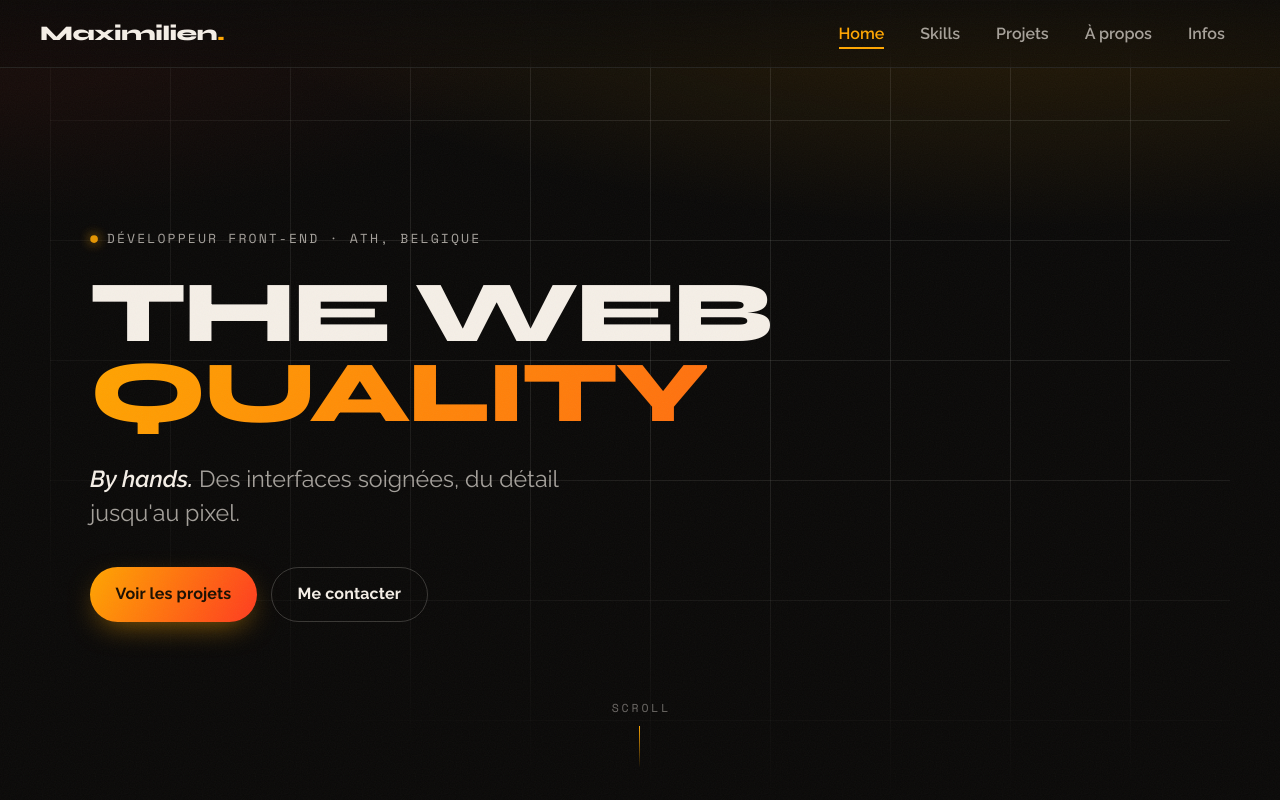
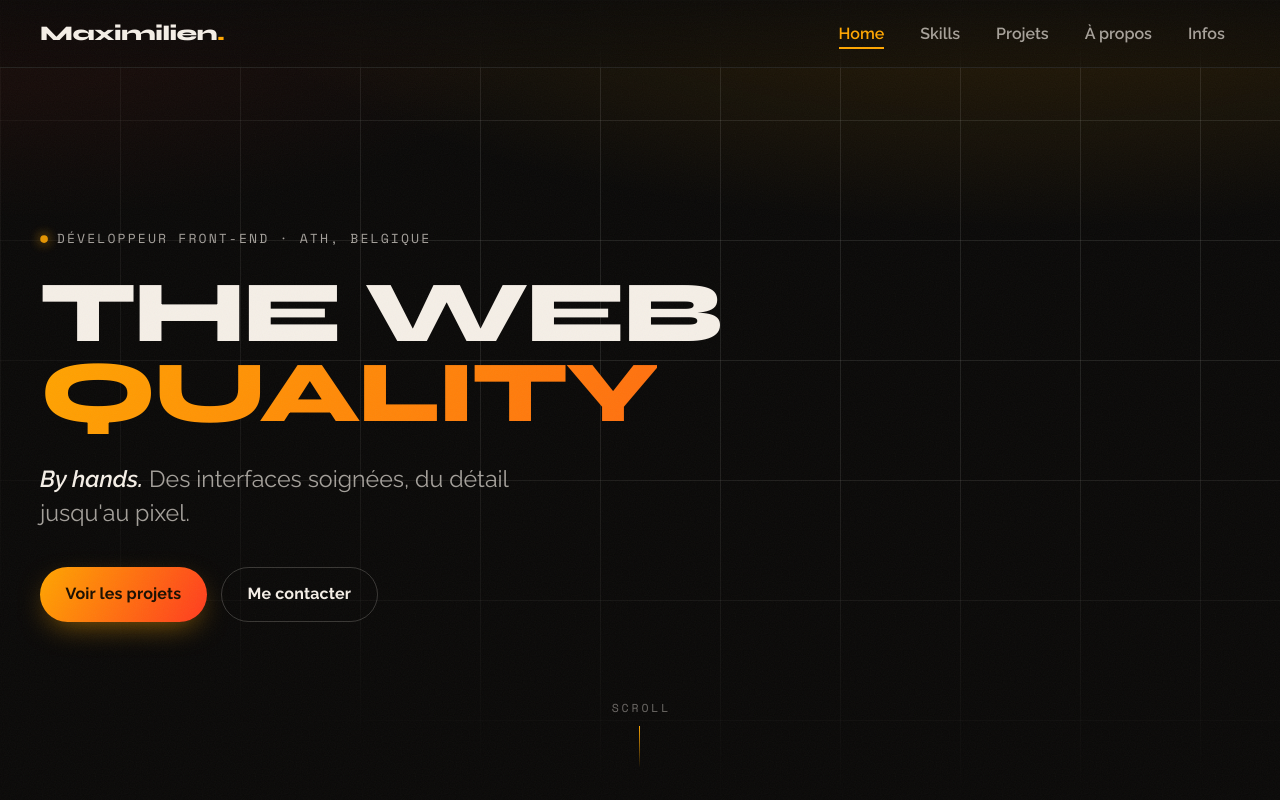
Before and after one commit to Maddax10/portfolio-react, a React (Vite) app: page / in a window 1280 px wide. Shown: the top 800 px of the page. Built offline with nearby package versions, Linux system fonts and the light colour scheme; no server answers.

Commit message:
style(ui): comment out max-width property in Intro.scss

```diff
--- a/src/styles/Intro.scss
+++ b/src/styles/Intro.scss
@@ -4,7 +4,7 @@
 	display: flex;
 	flex-direction: column;
 	justify-content: center;
-	max-width: var(--maxw);
+	// max-width: var(--maxw);
 	margin-inline: auto;
 	padding: 7rem clamp(1.1rem, 5vw, 2.5rem) 4rem;
 	overflow: hidden;
```
